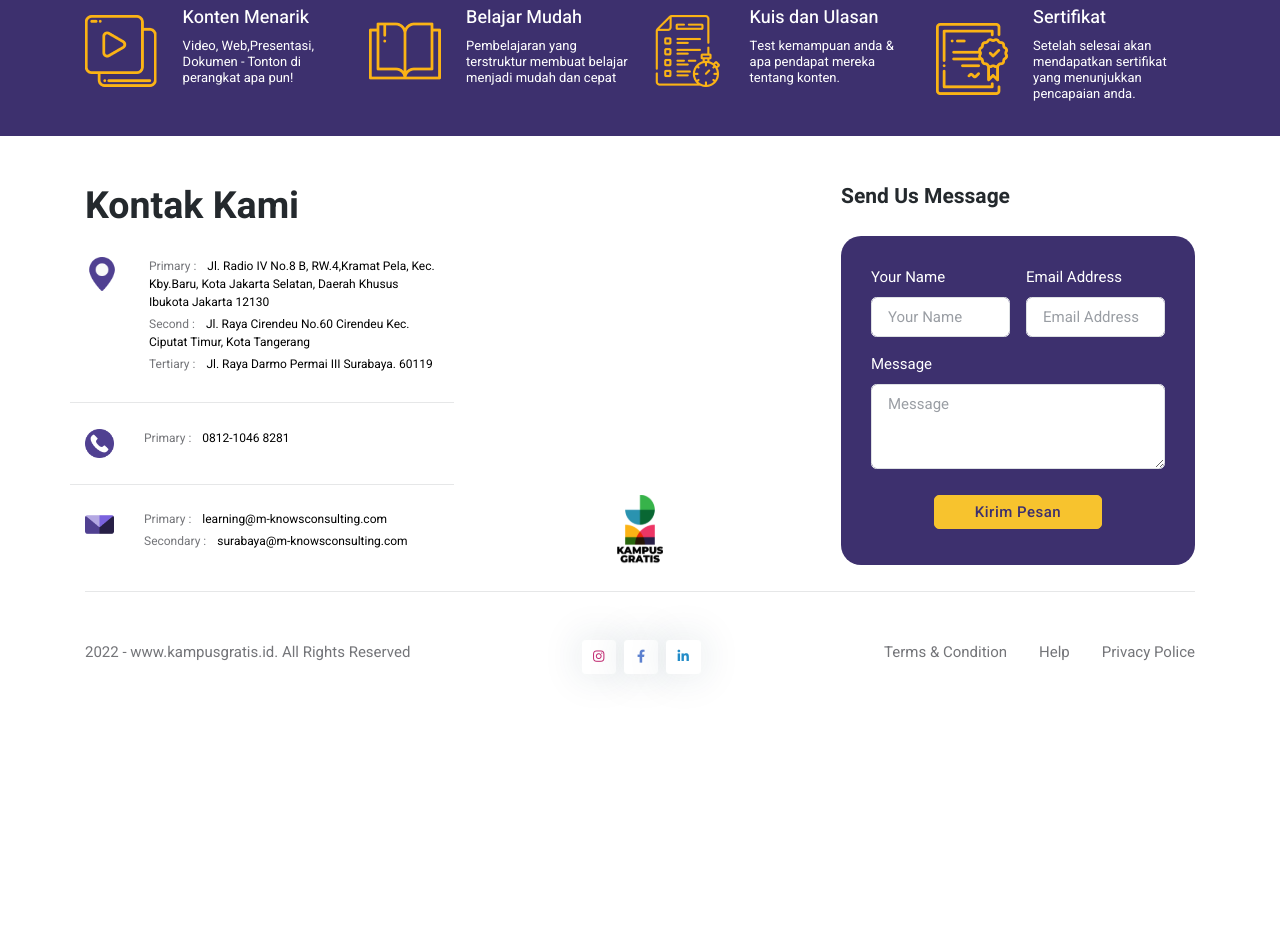
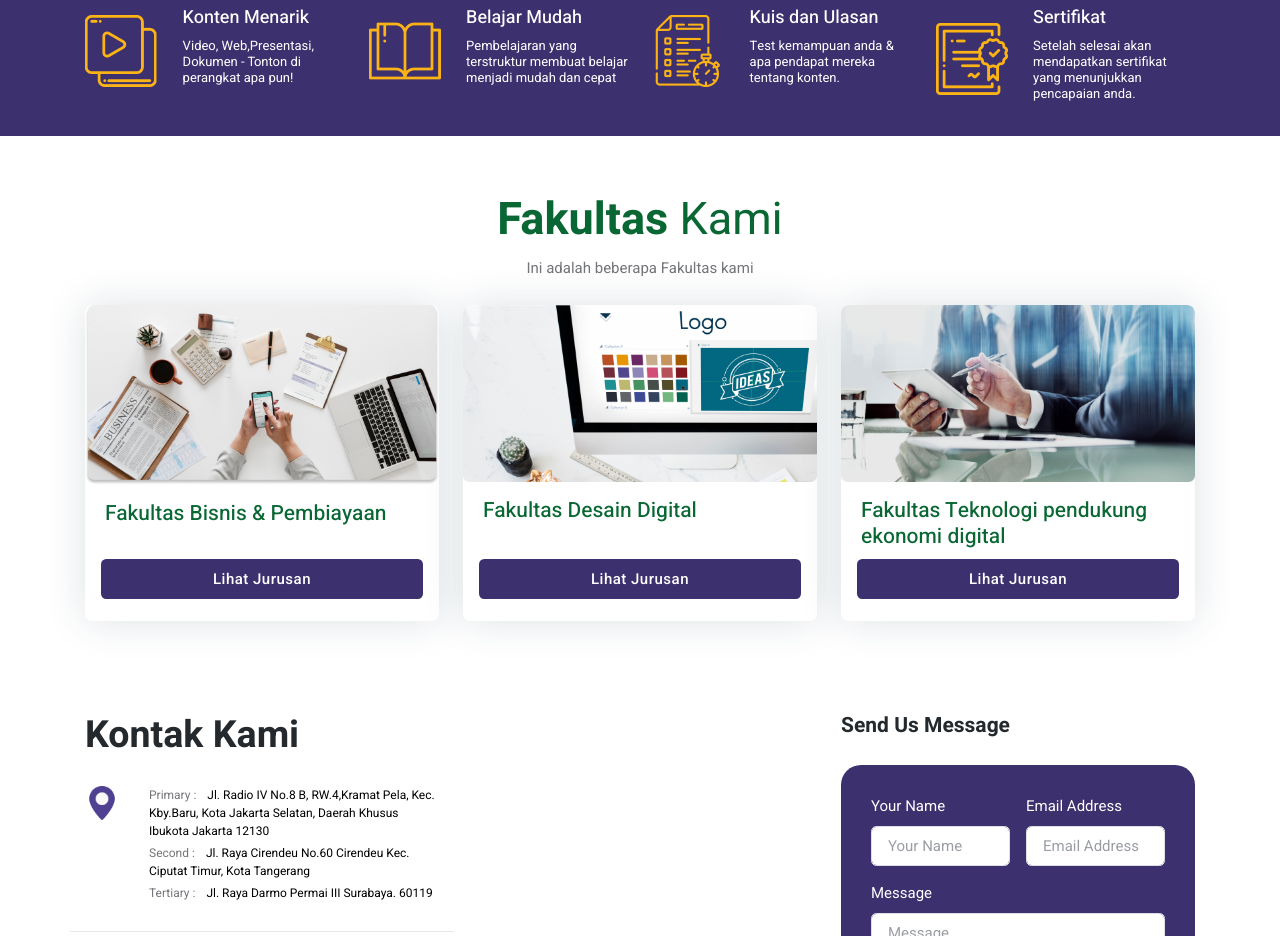
Before and after one commit to nadheva/frontend-kampusgratis, a React (Create React App) app: page / in a window 1280 px wide. Shown: the part 940-1876 px from the top of the page. Before the commit the page ends 1652 px from the top, so only its background shows below. Built offline with nearby package versions, Linux system fonts and the light colour scheme.

Commit message:
slicing section fakultas

```diff
--- /dev/null
+++ b/src/component/landing-page/Fakultas.jsx
@@ -0,0 +1,109 @@
+import React from "react";
+
+const Fakultas = () => {
+  return (
+    <section>
+      <div className="container">
+        <div className="row mb-4">
+          <div className="col-lg-8 mx-auto text-center">
+            <h2 className="fs-1 first-color-second">
+              Fakultas <span className="title-small">Kami</span>
+            </h2>
+            <p className="mb-0">Ini adalah beberapa Fakultas kami</p>
+          </div>
+        </div>
+        <div className="tab-content" id="course-pills-tabContent">
+          <div
+            className="tab-pane fade show active"
+            id="course-pills-tabs-1"
+            role="tabpanel"
+            aria-labelledby="course-pills-tab-1"
+          >
+            <div className="row g-4">
+              <div className="col-sm-6 col-lg-4 col-xl-4">
+                <div className="card shadow h-100">
+                  <img
+                    src="assets/images/fakultas/UMKM & Ritel 1.png"
+                    className="card-img-top"
+                    alt="course image"
+                  />
+
+                  <div className="card-body pb-0">
+                    <h5 className="card-title fw-normal">
+                      <a href=" " className="first-color-second">
+                        Fakultas Bisnis & Pembiayaan
+                      </a>
+                    </h5>
+                  </div>
+
+                  <div className="card-footer pt-0 pb-3">
+                    <button
+                      type="button"
+                      className="btn bnt-sm bg-first-color text-white w-100"
+                    >
+                      Lihat Jurusan
+                    </button>
+                  </div>
+                </div>
+              </div>
+
+              <div className="col-sm-6 col-lg-4 col-xl-4">
+                <div className="card shadow h-100">
+                  <img
+                    src="assets/images/fakultas/UMKM & Ritel 2.png"
+                    className="card-img-top"
+                    alt="course image"
+                  />
+
+                  <div className="card-body pb-0">
+                    <h5 className="card-title fw-normal">
+                      <a href=" " className="first-color-second">
+                        Fakultas Desain Digital
+                      </a>
+                    </h5>
+                  </div>
+
+                  <div className="card-footer pt-0 pb-3">
+                    <button
+                      type="button"
+                      className="btn bnt-sm bg-first-color text-white w-100"
+                    >
+                      Lihat Jurusan
+                    </button>
+                  </div>
+                </div>
+              </div>
+
+              <div className="col-sm-6 col-lg-4 col-xl-4">
+                <div className="card shadow h-100">
+                  <img
+                    src="assets/images/fakultas/UMKM & Ritel 3.png"
+                    className="card-img-top"
+                    alt="course image"
+                  />
+                  <div className="card-body pb-0">
+                    <h5 className="card-title fw-normal ">
+                      <a href=" " className="first-color-second">
+                        Fakultas Teknologi pendukung ekonomi digital
+                      </a>
+                    </h5>
+                  </div>
+                  <div className="card-footer pt-0 pb-3">
+                    <button
+                      type="button"
+                      className="btn bnt-sm w-100 bg-first-color text-white "
+                    >
+                      Lihat Jurusan
+                    </button>
+                  </div>
+                </div>
+              </div>
+            </div>
+          </div>
+        </div>
+      </div>
+    </section>
+  );
+};
+
+export default Fakultas;
--- a/src/pages/Home.jsx
+++ b/src/pages/Home.jsx
@@ -4,6 +4,7 @@ import Hero from "../component/landing-page/Hero";
 import Footer from "../component/partials/Footer";
 import Header from "../component/partials/Header";
 import Counter from "../component/landing-page/Counter";
+import Fakultas from "../component/landing-page/Fakultas";
 
 // import { Link } from "react-router-dom";
 
@@ -14,6 +15,7 @@ const Home = () => {
       <main>
         <Hero />
         <Counter />
+        <Fakultas />
       </main>
       <Footer />
     </>
```
